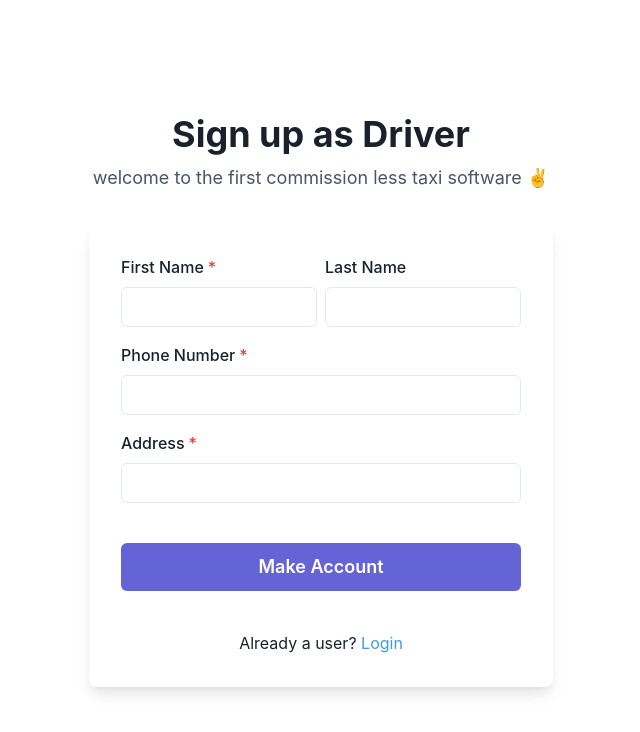
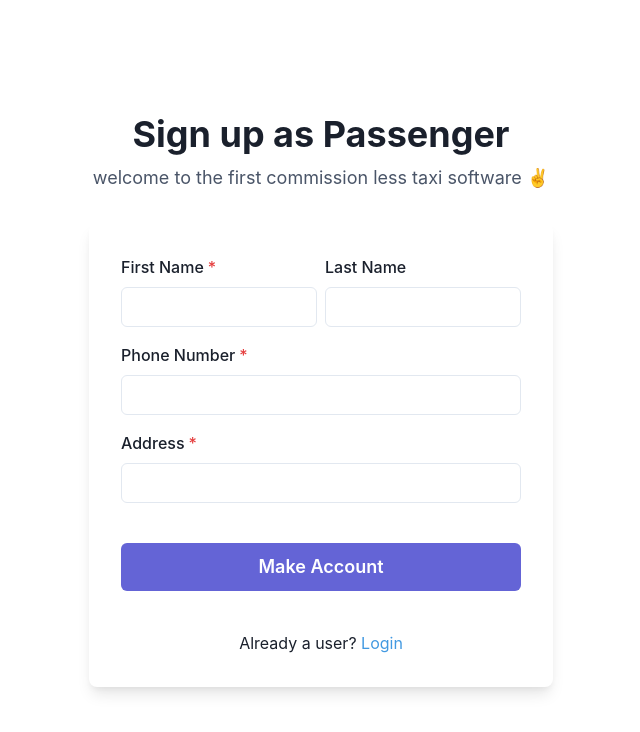
Before and after one commit to dipanshuhappy/gyro, a Next.js app: page /rider_signup in a window 1280 px wide. Shown: the top 732 px of the page, without its empty margins (319-959 px from the left). Built offline with nearby package versions, Linux system fonts and the light colour scheme.

Commit message:
rider_signup

```diff
--- a/src/pages/rider_signup.tsx
+++ b/src/pages/rider_signup.tsx
@@ -24,7 +24,7 @@ function RiderSignUp() {
       <Stack spacing={8} mx={"auto"} maxW={"lg"} py={12} px={6}>
         <Stack align={"center"}>
           <Heading fontSize={"4xl"} textAlign={"center"}>
-            Sign up as Driver
+            Sign up as Passenger
           </Heading>
           <Text fontSize={"lg"} color={"gray.600"}>
             welcome to the first commission less taxi software ✌️
```
